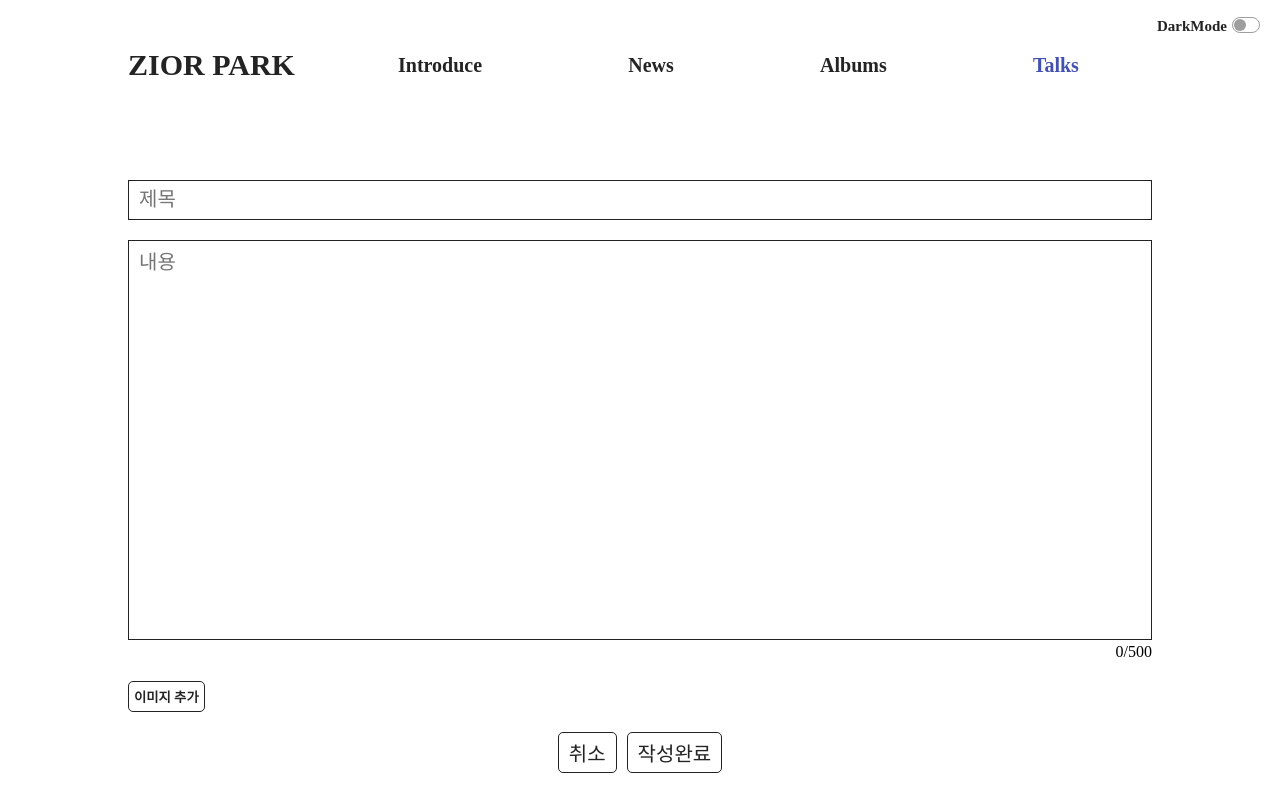
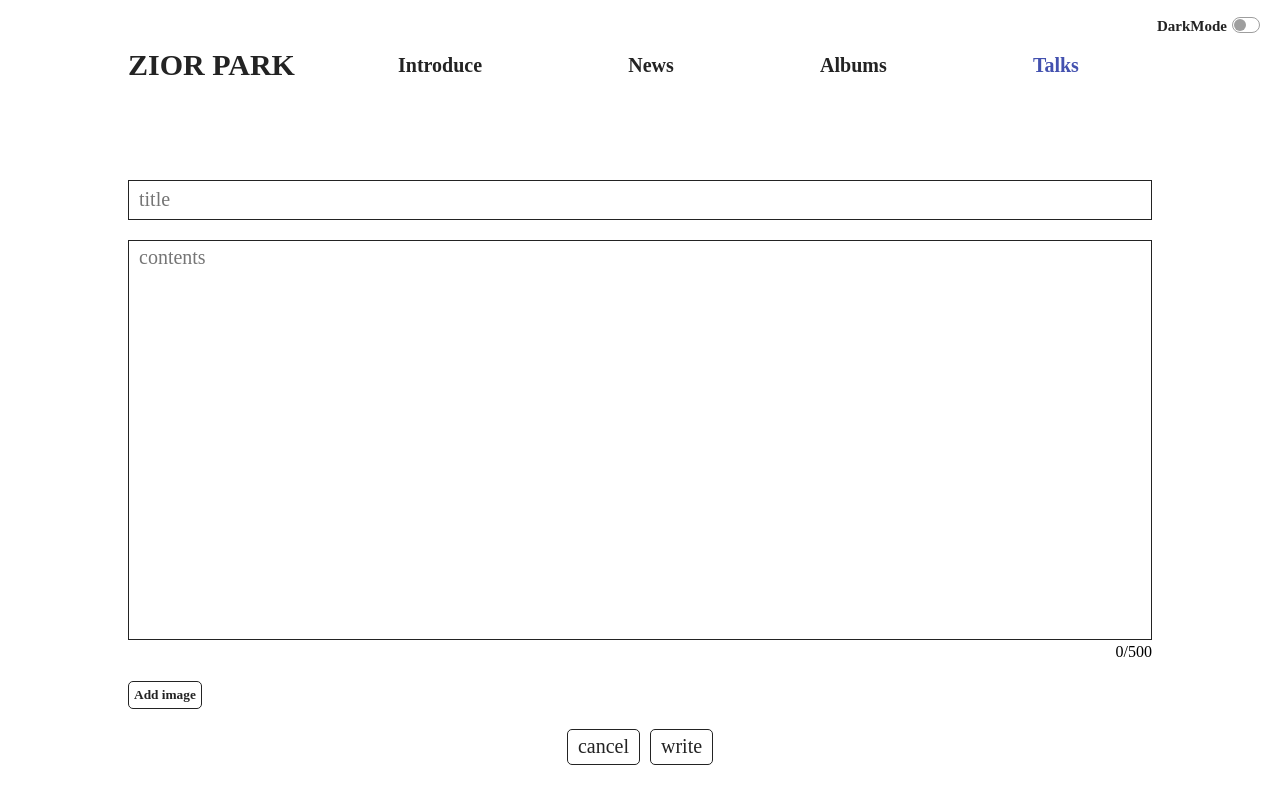
Before and after one commit to HYUNSOOSHIN/pepsi-man, a React (Create React App) app: page /talks/write in a window 1280 px wide. Built offline with nearby package versions, Linux system fonts and the light colour scheme.

Commit message:
[21/04/19] Translate Korean into English 2

```diff
--- a/src/components/dialog/LyricsDialog.jsx
+++ b/src/components/dialog/LyricsDialog.jsx
@@ -13,7 +13,7 @@ export default function LyricsDialog(props) {
       <Container onClick={(e) => e.stopPropagation()}>
         {/* HEADER */}
         <HeaderSection>
-          <p>{track.title} 가사</p>
+          <p>Lyrics - {track.title}</p>
           <IconButton style={{ padding: "0px", borderRadius: "0px" }} onClick={onClose}>
             <CloseIcon />
           </IconButton>
--- a/src/components/page/albums/Album.jsx
+++ b/src/components/page/albums/Album.jsx
@@ -28,10 +28,10 @@ const Album = (props) => {
         <img src={album.imageUri} alt={"앨범 이미지"} />
         <UL>
           <LI>
-            <p>번호</p>
-            <p>곡정보</p>
-            <p>가사</p>
-            <p>뮤비</p>
+            <p>NO.</p>
+            <p>TITLE</p>
+            <p>LYRICS</p>
+            <p>MV</p>
           </LI>
 
           {album.track.map((i, idx) => (
@@ -104,7 +104,7 @@ const LI = styled.li`
   display: flex;
   justify-content: flex-start;
   align-items: center;
-  margin-bottom: 5px;
+  margin-bottom: 8px;
   & > p {
     width: 50px;
     padding: 0;
--- a/src/components/page/talks/Search.jsx
+++ b/src/components/page/talks/Search.jsx
@@ -13,7 +13,7 @@ const Search = (props) => {
     <Layout>
       <Section>
         <SearchIcon />
-        <input type={"text"} placeholder={"검색어를 입력해주세요."} value={searchText} onChange={(e) => setSearchText(e.target.value)} />
+        <input type={"text"} placeholder={"Please enter a search term"} value={searchText} onChange={(e) => setSearchText(e.target.value)} />
       </Section>
 
       <TalkListSection>
--- a/src/components/page/talks/Talk.jsx
+++ b/src/components/page/talks/Talk.jsx
@@ -36,7 +36,7 @@ const Talk = (props) => {
         </Box1>
 
         <Box2>
-          <LikeButton onClick={() => alert("아직 구현되지 않은 기능입니다.")}>
+          <LikeButton onClick={() => alert("This is a feature under development")}>
             <FavoriteIcon />
           </LikeButton>
         </Box2>
@@ -51,15 +51,15 @@ const Talk = (props) => {
             <p>{talk.commentCount}</p>
           </FlexBox>
 
-          <BackButton onClick={() => history.goBack()}>목록으로</BackButton>
+          <BackButton onClick={() => history.goBack()}>to list</BackButton>
         </Box3>
       </TalkSection>
 
       <CommentSection>
         <CommentWriteView>
-          <input type={"text"} placeholder={"코멘트를 입력하세요"} value={comment} onChange={(e) => setComment(e.target.value)} />
-          <button onClick={() => alert("아직 구현되지 않은 기능입니다.")}>
-            <p>작성</p>
+          <input type={"text"} placeholder={"Please enter a comment"} value={comment} onChange={(e) => setComment(e.target.value)} />
+          <button onClick={() => alert("This is a feature under development")}>
+            <p>write</p>
           </button>
         </CommentWriteView>
 
--- a/src/components/page/talks/Write.jsx
+++ b/src/components/page/talks/Write.jsx
@@ -23,8 +23,8 @@ const Write = () => {
   return (
     <Layout>
       <InputSection>
-        <Input type={"text"} placeholder={"제목"} value={title} onChange={(e) => setTitle(e.target.value)} />
-        <Textarea placeholder={"내용"} value={contents} onChange={(e) => setContents(e.target.value)}></Textarea>
+        <Input type={"text"} placeholder={"title"} value={title} onChange={(e) => setTitle(e.target.value)} />
+        <Textarea placeholder={"contents"} value={contents} onChange={(e) => setContents(e.target.value)}></Textarea>
         <LeftTextView error={contents.length > 500}>
           <p>{contents.length}/500</p>
         </LeftTextView>
@@ -46,11 +46,11 @@ const Write = () => {
         />
         <ImageAddButton
           onClick={() => {
-            if (images.length === 3) alert("이미지는 최대 3개만 가능합니다.")
+            if (images.length === 3) alert("You can add up to 3 images")
             else imageInput.current.click()
           }}
         >
-          이미지 추가
+          Add image
         </ImageAddButton>
 
         <ImageListView>
@@ -73,10 +73,10 @@ const Write = () => {
 
       <ButtonsSection>
         <Button margin={true} onClick={() => history.goBack()}>
-          <p>취소</p>
+          <p>cancel</p>
         </Button>
-        <Button onClick={() => alert("구현중인 기능입니다.")}>
-          <p>작성완료</p>
+        <Button onClick={() => alert("This is a feature under development")}>
+          <p>write</p>
         </Button>
       </ButtonsSection>
     </Layout>
```
